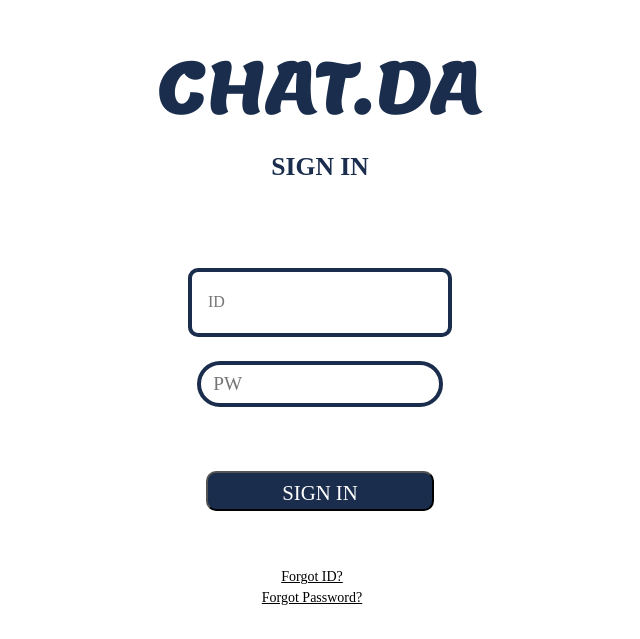
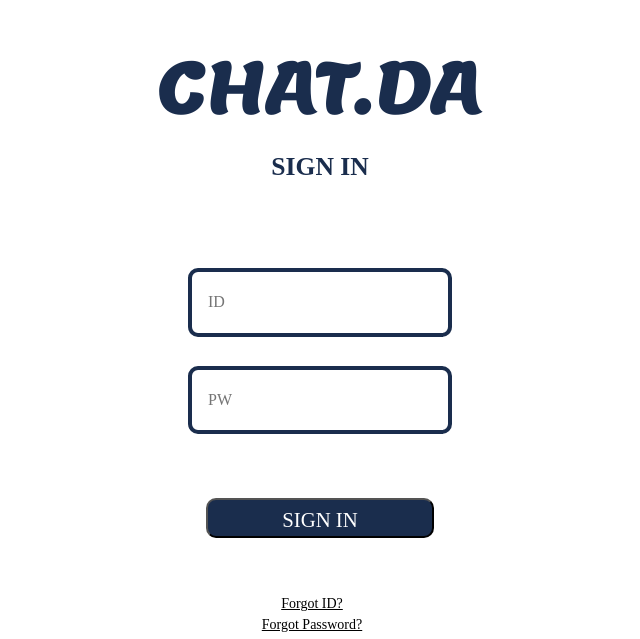
Before and after one commit to solmingming/Should-Front, a React (Create React App) app in the folder front_should/: page /signinpage in a window 1280 px wide. Shown: the part 177-816 px from the top of the page, without its empty margins (320-960 px from the left). Built offline with nearby package versions, Linux system fonts and the light colour scheme; no server answers; a web font is replaced by a local one.

Commit message:
revised Login

```diff
--- a/front_should/src/pages/Login/SignInPage.js
+++ b/front_should/src/pages/Login/SignInPage.js
@@ -40,13 +40,15 @@ const SignInPage = () => {
           />
         </div>
         <div className="input_signin">
-          <input
+        <input
+            type="text"
+            className="input-signin"
+            placeholder="  PW"
             label="Password"
-            type="password"
-            placeholder="  PW"
             id="password"
-            value={password}
-            onChange={(e) => setPassword(e.target.value)}
+            value={password}x
+            onChange={(e) => setUserId(e.target.value)}
+
           />
         </div>
         </div>
```
